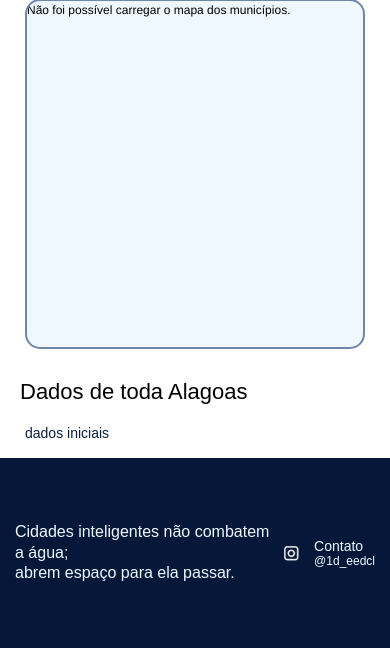
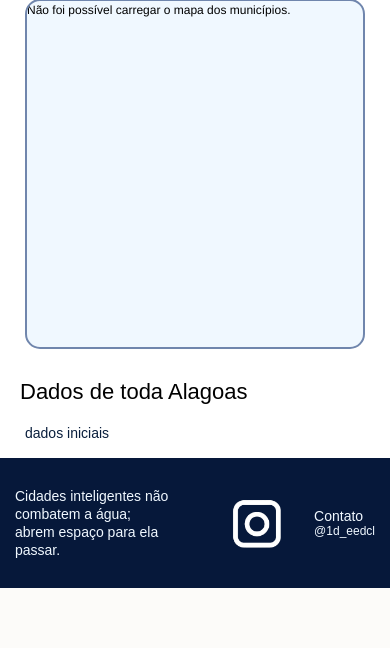
Before and after one commit to MicaeliCaetano/Mapa-Interativo-Enchentes-em-Alagoas, a Django app: page / in a window 390 px wide. Shown: the part 344-992 px from the top of the page. After the commit the page ends 932 px from the top, so only its background shows below. Run offline with Django 5.2, Linux system fonts and the light colour scheme.

Commit message:
Salvamento das modificações

```diff
--- a/static/css/style.css
+++ b/static/css/style.css
@@ -85,7 +85,7 @@ footer {
 }
 
 footer h1 {
-    font-size: 16px;
+    font-size: 22px;
     line-height: 1.3;
     font-weight: 300;
     margin: 0;
@@ -98,8 +98,7 @@ footer h1 {
 }
 
 .contato-footer img {
-    width: 30px;
-    height: 30px;
+    height: 100px;
     object-fit: contain;
 }
 
@@ -111,7 +110,7 @@ footer h1 {
 
 .contato-footer h3 {
     margin: 0;
-    font-size: 14px;
+    font-size: 18px;
     font-weight: 300;
 }
 
@@ -182,12 +181,12 @@ footer h1 {
     }
 
     footer {
-        height: 150px;
+        height: 90px;
         padding: 20px 15px;
     }
 
     footer h1 {
-        font-size: 16px;
+        font-size: 14px;
         line-height: 1.3;
     }
 
@@ -196,8 +195,7 @@ footer h1 {
     }
 
     footer img {
-        width: 30px;
-        height: 30px;
+        width: 30px:
     }
 
     .contato-footer h3 {
```
